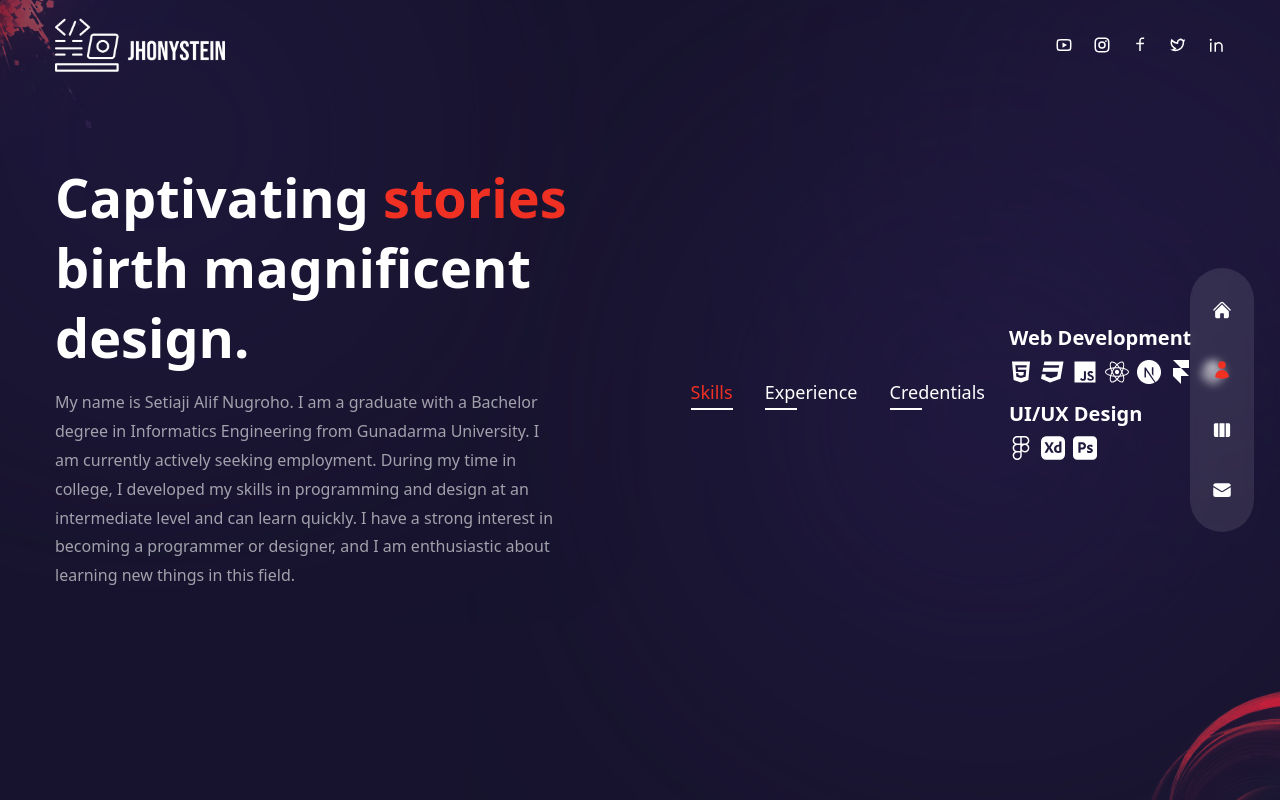
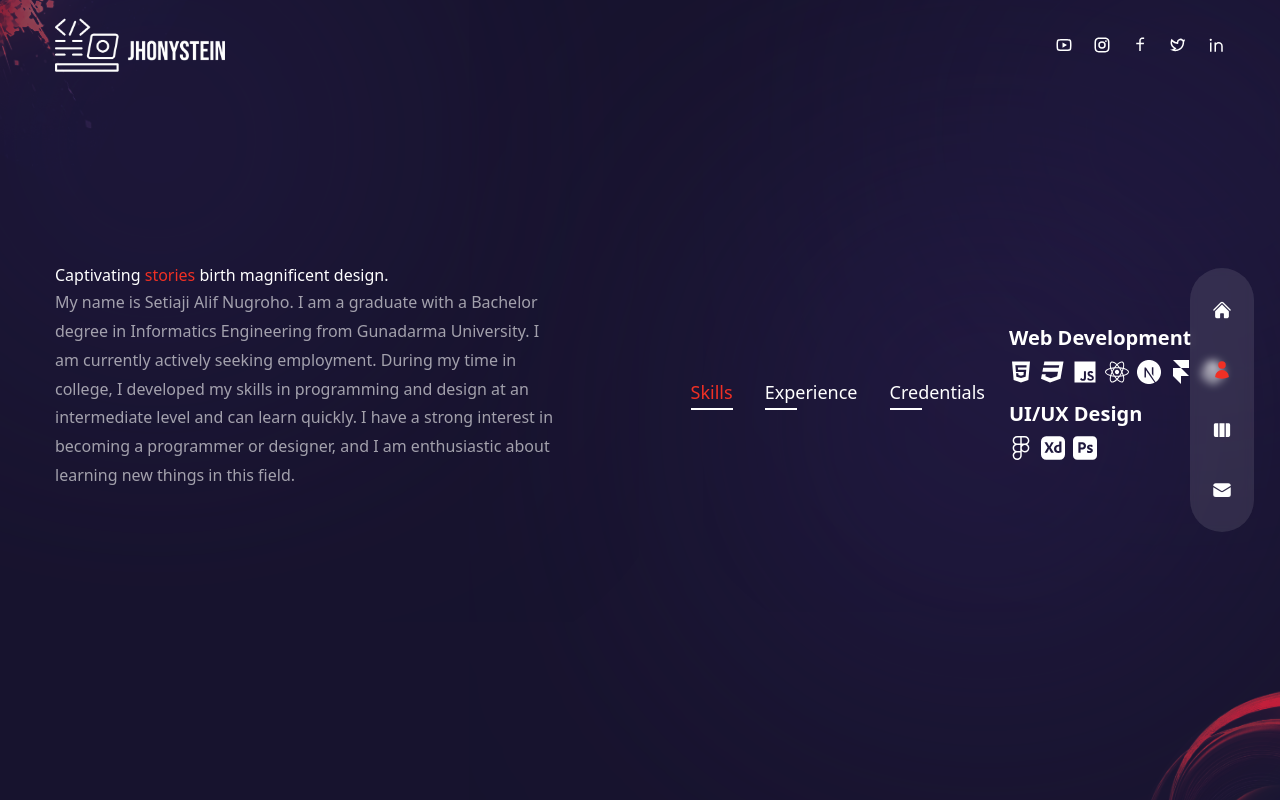
Before and after one commit to Jhonystein/portofolio-setiaji, a Next.js app: page /about in a window 1280 px wide. Built offline with nearby package versions, Linux system fonts and the light colour scheme.

Commit message:
commit and push

```diff
--- a/pages/about/index.js
+++ b/pages/about/index.js
@@ -95,16 +95,16 @@ const About = () => {
 
       <div className="container mx-auto h-full flex flex-col items-center xl:flex-row gap-x-6" style={{ overflowY: 'auto' }}>
         <div className="flex-1 flex flex-col justify-center">
-          <motion.h2
+          <motion.h3
             variants={fadein("right", 0.2)}
             initial="hidden"
             animate="show"
             exit="hidden"
-            className="h2"
+            className="h3"
           >
             Captivating <span className="text-accent">stories</span> birth
             magnificent design.
-          </motion.h2>
+          </motion.h3>
           <motion.p
             variants={fadein("right", 0.4)}
             initial="hidden"
```
